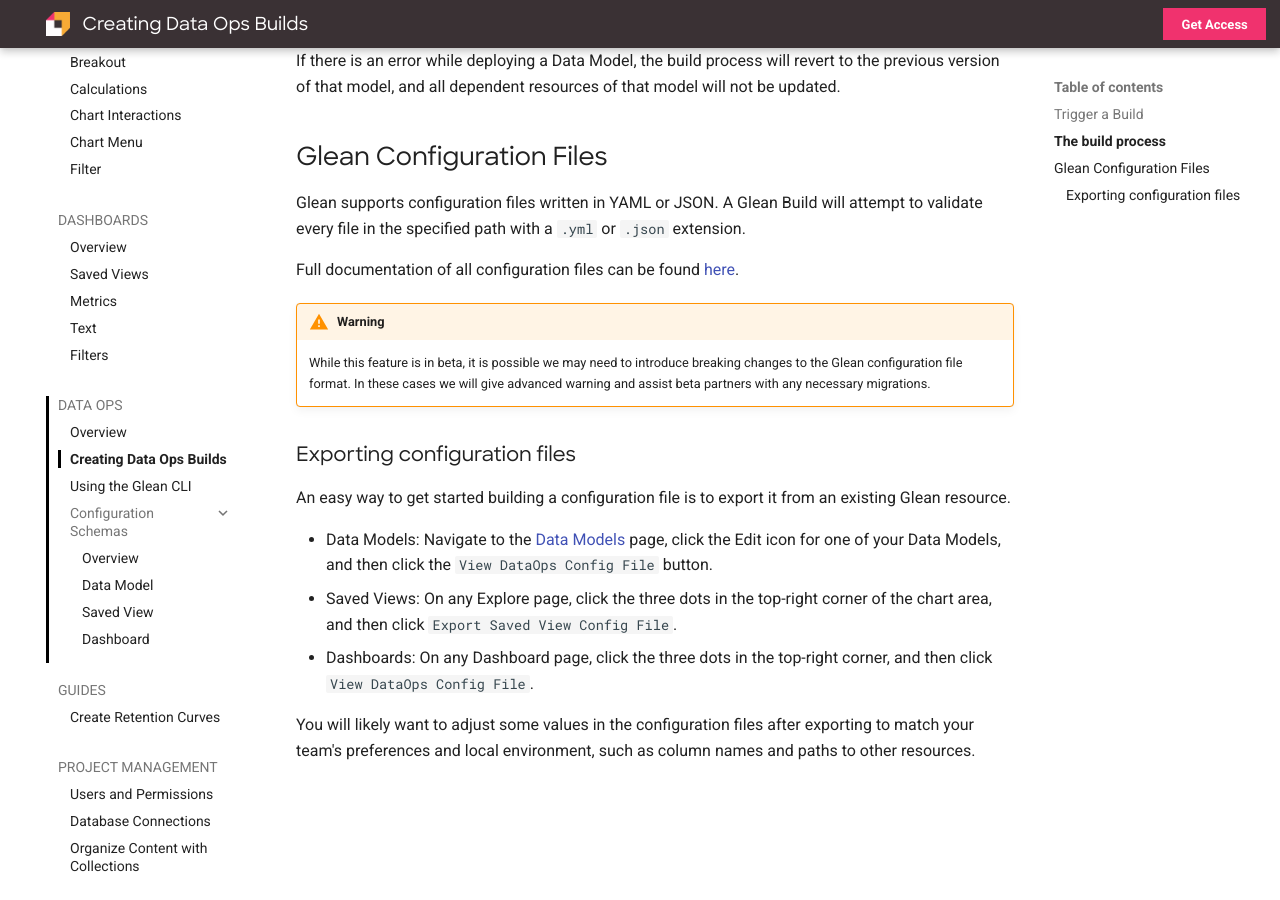
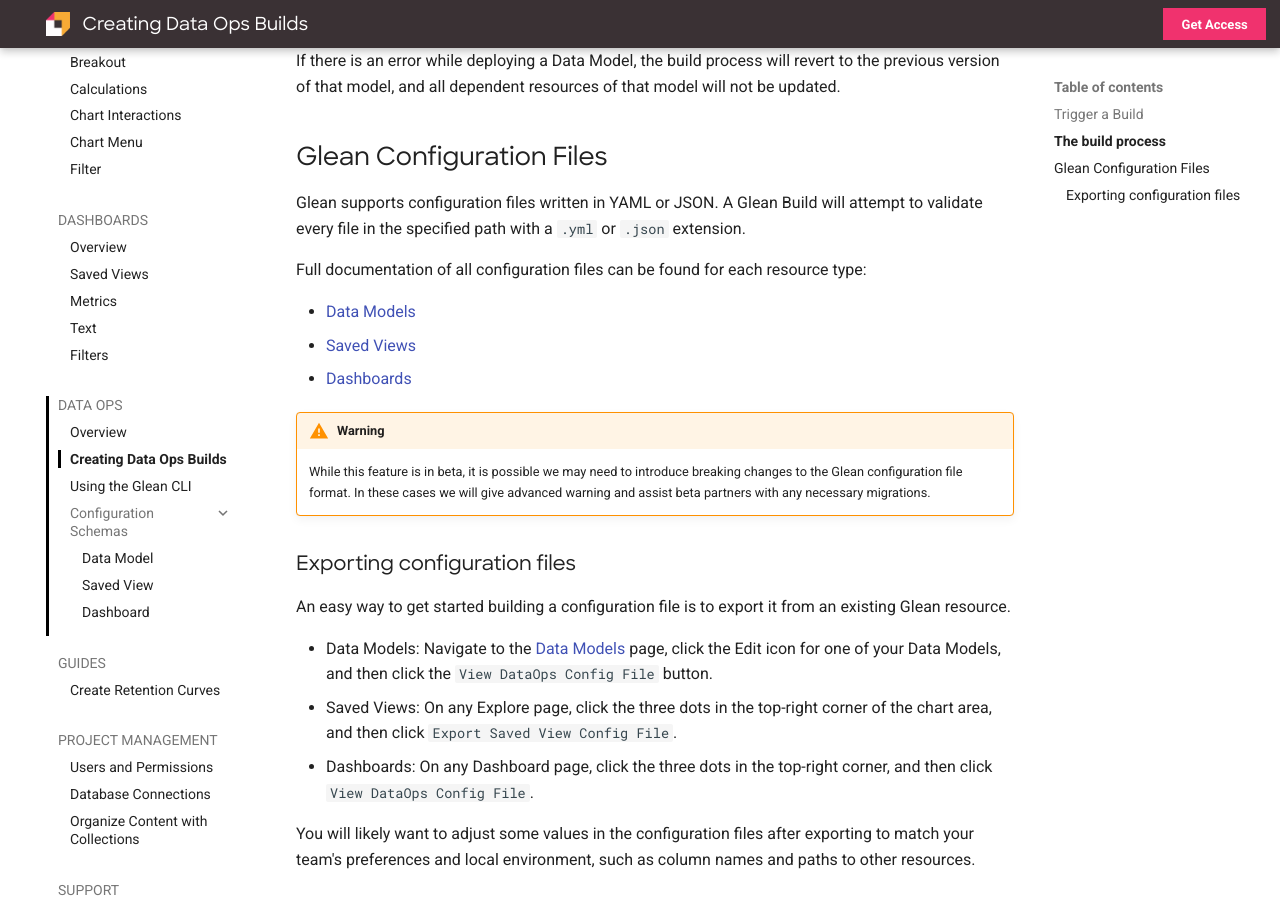
Before and after one commit to gleannyc/documentation, an MkDocs documentation site: the page built from docs/docs/data-ops/Creating-Data-Ops-Builds.md, in a window 1280 px wide and 900 px high, scrolled down 1059 px. Built offline with MkDocs 1.6.1 and Material for MkDocs 9.7.7, drawn with Linux system fonts in a browser that asks for light colours.

Commit message:
CR Feedback

```diff
--- a/docs/docs/data-ops/Creating-Data-Ops-Builds.md
+++ b/docs/docs/data-ops/Creating-Data-Ops-Builds.md
@@ -26,7 +26,11 @@
 
 Glean supports configuration files written in YAML or JSON. A Glean Build will attempt to validate every file in the specified path with a `.yml` or `.json` extension.
 
-Full documentation of all configuration files can be found [here](./config-schema/index.md).
+Full documentation of all configuration files can be found for each resource type:
+
+- [Data Models](./config-schema/Data-Model.md)
+- [Saved Views](./config-schema/Saved-View.md)
+- [Dashboards](./config-schema/Dashboard.md)
 
 !!! warning
 
--- a/mkdocs.yml
+++ b/mkdocs.yml
@@ -56,7 +56,6 @@
           - docs/data-ops/Creating-Data-Ops-Builds.md
           - docs/data-ops/Using-the-Glean-CLI.md
           - Configuration Schemas:
-            - Overview: docs/data-ops/config-schema/index.md
             - docs/data-ops/config-schema/Data-Model.md
             - docs/data-ops/config-schema/Saved-View.md
             - docs/data-ops/config-schema/Dashboard.md
```
Also changed, not shown: docs/docs/data-ops/config-schema/index.md (deleted, +0 -5 lines).
